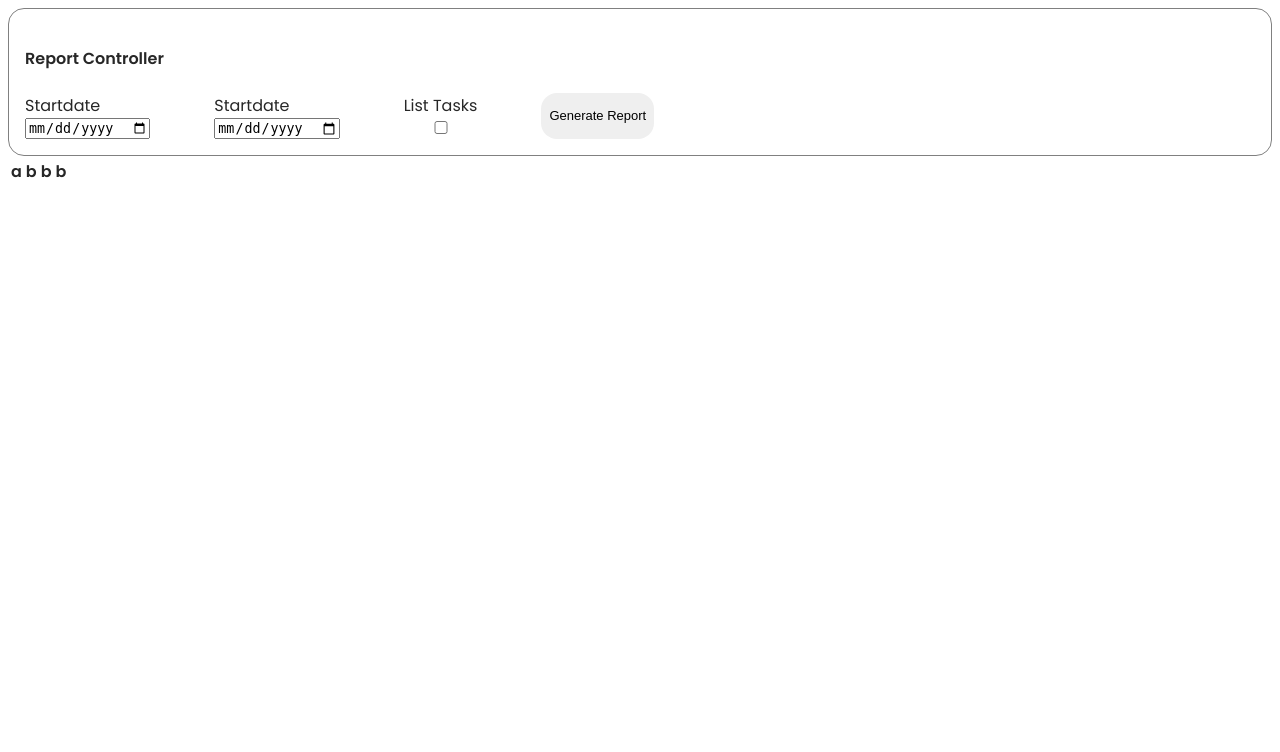
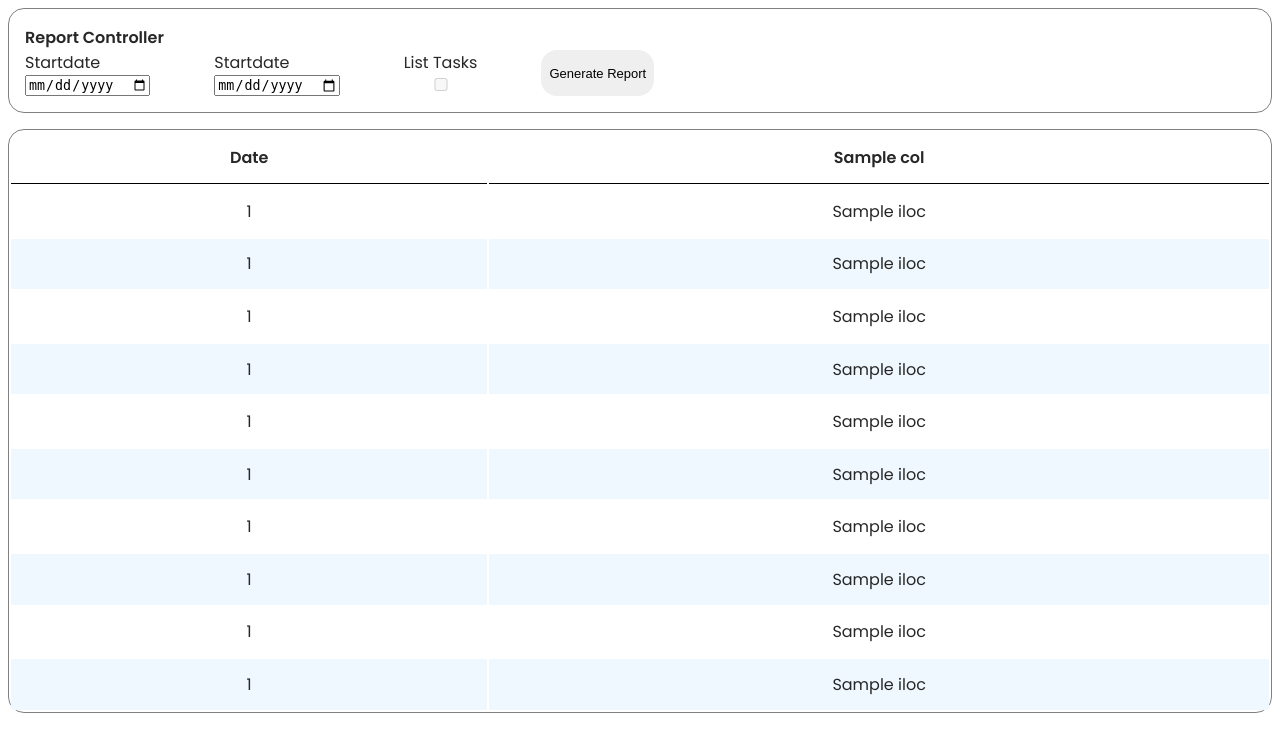
Before and after one commit to StabiloTheMarker/ClickupTimeTrackingServer, a Flask app: template server/templates/index.html in a window 1280 px wide. Shown: the top 752 px of the page. Run offline with Flask 2, Linux system fonts and the light colour scheme; the template is opened without the code that fills it: most values are stand-ins (such as "Sample title", 1, 10 or a date in 2020); lists and menus that the app fills with data are empty.

Commit message:
Can Generate reports now

```diff
--- a/server/app.py
+++ b/server/app.py
@@ -4,30 +4,41 @@ import logging
 from dotenv import load_dotenv
 from flask import Flask, redirect, render_template, request, url_for
 import datetime as dt
+import pandas as pd
 from wtforms import Form, BooleanField
 from server. clickup_api_client import ClickUpApiClient, TimeEntry
 from server.forms import GenerateReportForm
 
 load_dotenv()
 logger = logging.getLogger(__name__)
+date_format = r"%Y-%m-%d"
 
 app = Flask(__name__)
 
 TEAM_ID="2618640"
 
+def get_work_hours_df_from_start_date_and_end_date(start_date: str, end_date: str) -> pd.DataFrame:
+    parsed_start = dt.datetime.strptime(start_date, date_format)
+    parsed_end = dt.datetime.strptime(end_date, date_format)
+    client = ClickUpApiClient(os.environ.get("BASE_URL"), os.environ.get("TOKEN"))
+    work_time_df = client.get_hours_worked_per_day_for_month(parsed_start, parsed_end, ["Kyndril", "AiTrader", "Felder Group"])
+    return work_time_df
+
 @app.route("/", methods=["GET"])
 @app.route("/<start_date>/<end_date>")
 def index(start_date = None, end_date=None):
     # The variables Should be ISO format yyyy-mm-dd
-    time_entries = None
+    work_time_df = None
     if start_date is not None and end_date is not None:
-        date_format = r"%Y-%m-%d"
-        parsed_start = dt.datetime.strptime(start_date, date_format)
-        parsed_end = dt.datetime.strptime(end_date, date_format)
-        client = ClickUpApiClient(os.environ.get("BASE_URL"), os.environ.get("TOKEN"))
-        time_entries: List[TimeEntry] = client.get_time_entries(TEAM_ID, parsed_start, parsed_end)
-    return render_template('index.html', entries=time_entries)
+       work_time_df = get_work_hours_df_from_start_date_and_end_date(start_date, end_date)
+    return render_template('index.html', data=work_time_df)
 
+@app.route("/table_only/<start_date>/<end_date>", methods=["GET"])
+def table_only_view(start_date, end_date):
+    work_time_df = None
+    if start_date is not None and end_date is not None:
+       work_time_df = get_work_hours_df_from_start_date_and_end_date(start_date, end_date)
+    return render_template('table_only.html', data=work_time_df)
 
 @app.route("/generate-report", methods=["POST"])
 def generate_report():
@@ -35,5 +46,4 @@ def generate_report():
     start_date = report_form.startdate.data
     end_date = report_form.enddate.data
     list_tasks = report_form.list_tasks.data
-    print(start_date)
-    return redirect(url_for('index',start_date=start_date, end_date=end_date))
+    return redirect(url_for('index',start_date=str(start_date), end_date=str(end_date)))
--- a/server/forms.py
+++ b/server/forms.py
@@ -4,3 +4,4 @@ class GenerateReportForm(forms.Form):
     startdate = forms.DateField("Startdate")
     enddate = forms.DateField("Enddate")
     list_tasks = forms.BooleanField("List Tasks")
+    export_pdf = forms.BooleanField("Export PDF")
--- a/server/static/css/styles.css
+++ b/server/static/css/styles.css
@@ -1,9 +1,17 @@
 
 @import url('https://fonts.googleapis.com/css2?family=Poppins:wght@200;400;600&display=swap');
 
+*::before, *::after {
+    box-sizing: inherit;
+}
+
+h1, h2, h3, h4, h5 {
+    margin: 0;
+}
+
 html {
     font-family: 'Poppins', sans-serif;
-    color: rgb(39, 39, 39)
+    color: rgb(39, 39, 39);
 }
 
 .control-board {
@@ -12,6 +20,7 @@ html {
     border-color: grey;
     border-radius: 16px;
     padding: 16px;
+    background-color: white;
 }
 
 .control-board > form > div {
@@ -35,3 +44,26 @@ html {
     padding: 4px 8px;
     cursor: pointer;
 }
+
+table {
+    width: 100%;
+    border-style: solid;
+    border-radius: 16px;
+    border-width: 1px;
+    margin-top: 16px;
+    background-color: white;
+}
+
+
+th, td {
+    text-align: center;
+    padding: 0.8rem 1.5rem;
+}
+
+tr:nth-child(even) {
+    background-color: aliceblue;
+}
+
+th {
+    border-bottom: 1px solid black;
+}
--- /dev/null
+++ b/server/templates/base.html
@@ -0,0 +1,11 @@
+<!DOCTYPE html>
+<html lang="en">
+  <head>
+    <meta charset="UTF-8" />
+    <meta http-equiv="X-UA-Compatible" content="IE=edge" />
+    <meta name="viewport" content="width=device-width, initial-scale=1.0" />
+    <link rel="stylesheet" href="/static/css/styles.css" />
+    <title>Document</title>
+  </head>
+  <body>{% block content %}{% endblock %}</body>
+</html>
--- a/server/templates/index.html
+++ b/server/templates/index.html
@@ -1,13 +1,6 @@
-<!DOCTYPE html>
-<html lang="en">
-<head>
-    <meta charset="UTF-8">
-    <meta http-equiv="X-UA-Compatible" content="IE=edge">
-    <meta name="viewport" content="width=device-width, initial-scale=1.0">
-    <link rel="stylesheet" href="/static/css/styles.css">
-    <title>Document</title>
-</head>
-<body>
+{% extends 'base.html' %}
+{% block content %}
+{% import 'table_data.html' as table_data %}
     <div class="control-board">
         <h4>Report Controller </h4>
         <form method="POST" action="/generate-report">
@@ -22,25 +15,16 @@
                 </div>
                 <div>
                     <label  for="listtasks-checkbox">List Tasks</label>
-                    <input name="list-tasks" id="startdate-input" type="checkbox"/>
+                    <input disabled name="list_tasks" id="startdate-input" type="checkbox"/>
                 </div>
                 <button class="primary-btn" type="submit">Generate Report</button>
             </div>
         </form>
     </div>
-    {% if entries %}
-        Found entries
+    {% if data is not none %}
+        {{ table_data.table_data(data) }}
+    {% else %}
+        <h3 style="text-align: center; padding-top: 16px;">No entries</h3>
     {% endif %}
-    <table>
-        <thead>
-            <th>a</th>
-            <th>b</th>
-            <th>b</th>
-            <th>b</th>
-        </thead>
-        <tbody>
-
-        </tbody>
-    </table>
-</body>
+{% endblock %}
 </html>
--- /dev/null
+++ b/server/templates/table_data.html
@@ -0,0 +1,20 @@
+{% macro table_data(data) %}
+<table>
+    <thead>
+        <th>Date</th>
+        {% for col in data.columns %}
+            <th>{{col}}</th>
+        {% endfor %}
+    </thead>
+    <tbody>
+        {% for i in range(data.shape[0]) %}
+            <tr>
+                <td>{{ data.index[i]}}</td>
+                {% for val in data.iloc[i] %}
+                    <td>{{val}}</td>
+                {% endfor %}
+            </tr>
+        {% endfor %}
+    </tbody>
+</table>
+{% endmacro %}
```
Also changed, not shown: server/clickup_api_client.py (+41 -0 lines), server/templates/table_only.html (added, +7 -0 lines).
